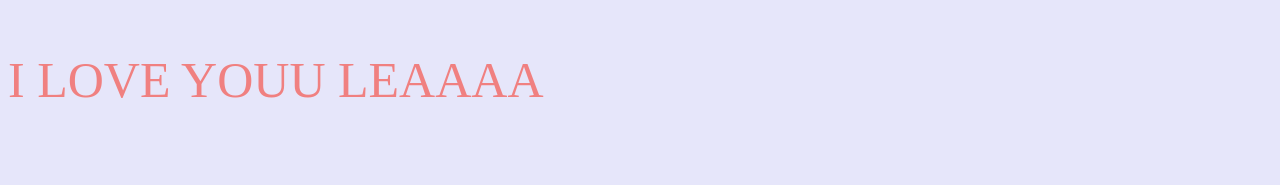
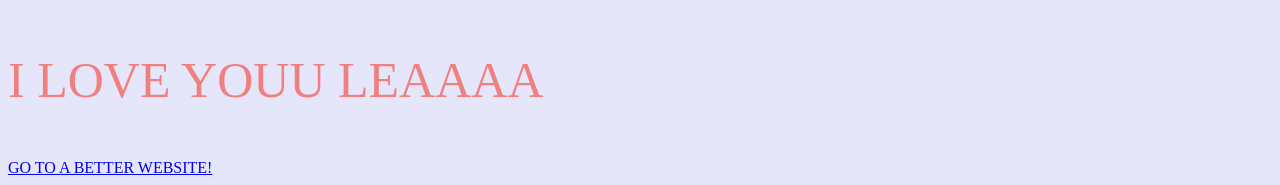
Before and after one commit to Toledanoma/toledanoma.github.io, a plain HTML site: page index.html in a window 1280 px wide. Shown: the part 1588-1773 px from the top of the page. Before the commit the page ends 1747 px from the top, so only its background shows below. Drawn offline with Linux system fonts and the light colour scheme.

Commit message:
Update index.html

```diff
--- a/index.html
+++ b/index.html
@@ -19,5 +19,8 @@
     <marquee>  <p style= "font-size: 35px; font-family: Arial; color:rosybrown"> CHOCOLATE CHIPSSS!!!! </p> </marquee>
     <img src="http://cdn2.thegloss.com/wp-content/uploads/2014/02/Cookie-GIFs.gifz">
     <p style= "font-size: 50px; color:lightcoral"> I LOVE YOUU LEAAAA </p>
+    	<div>
+		<a href="http://www.beyonce.com/">GO TO A BETTER WEBSITE! </a>
+		</div>
   </body>
 </html>
```
